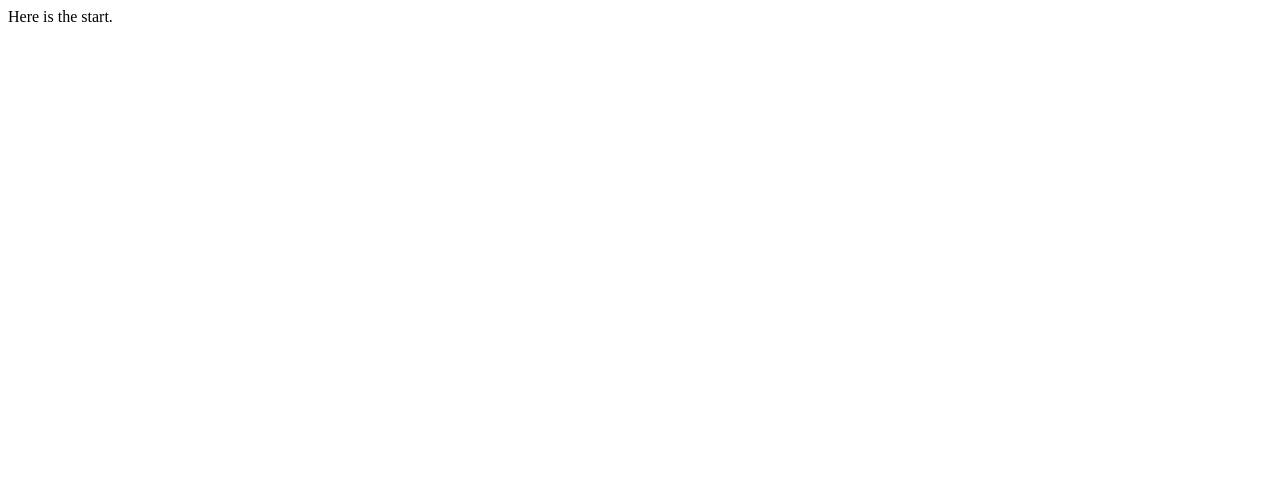
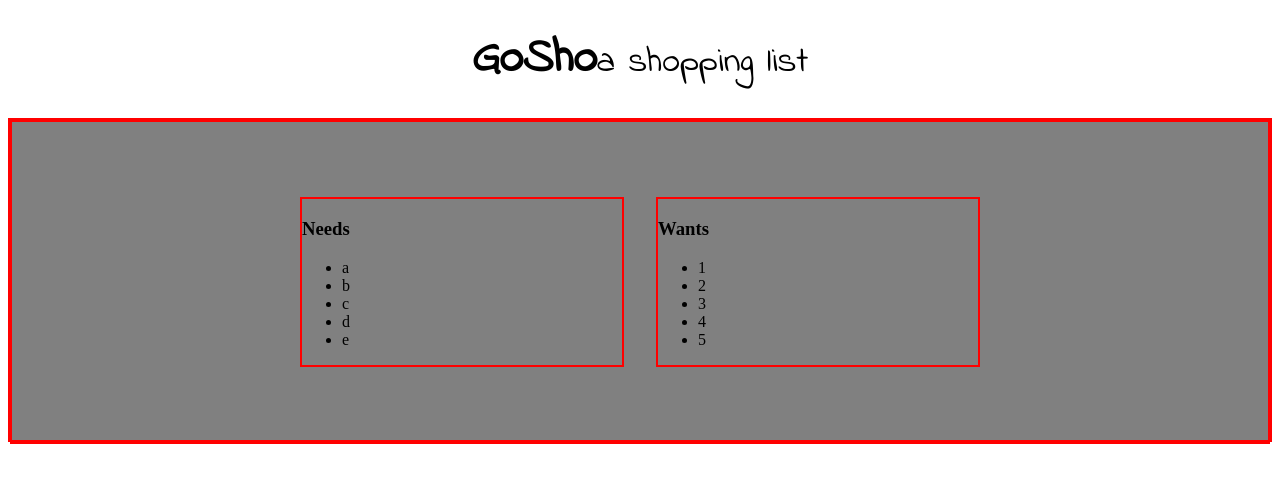
Before and after one commit to ScottTeran/fewd-grocery-list, a plain HTML site: page index.html in a window 1280 px wide. Drawn offline with Linux system fonts and the light colour scheme.

Commit message:
mockup almost complete

```diff
--- a/css/style.css
+++ b/css/style.css
@@ -0,0 +1,55 @@
+/* body {
+	background: url('../images/DeathtoStock_NotStock10.jpg') center center no-repeat;
+	background-size: cover;
+	min-height: 100%;
+} */
+
+div {
+	border: 2px solid red;
+}
+
+header {
+	font-size: 3em;
+	text-align: center;
+	margin-top: 0.5em;
+	font-family: 'Indie Flower', cursive;
+	font-weight: 900;
+
+}
+
+header #subtitle {
+	font-size: 0.75em;
+	font-weight: 400;
+}
+
+.main {
+	background: gray;
+	margin-top: 1.5em;
+	height: 20em;
+}
+
+.flex-container {
+    display: flex;
+    flex-direction: row;
+    flex-wrap: nowrap;
+    justify-content: center;
+    align-content: center;
+    align-items: center;
+    height: 100%;
+}
+
+.flex-item:nth-child(1) {
+    order: 0;
+    flex: 0 1 auto;
+    align-self: auto;
+    width: 20em;
+    margin: 1em;
+}
+
+.flex-item:nth-child(2) {
+    order: 0;
+    flex: 0 1 auto;
+    align-self: auto;
+    width: 20em;
+    margin: 1em;
+}
--- a/index.html
+++ b/index.html
@@ -3,8 +3,36 @@
 <head>
 	<meta charset="UTF-8">
 	<title>GoSho: Shopping List</title>
+	<link rel="stylesheet" href="css/style.css">
+	<link href='http://fonts.googleapis.com/css?family=Indie+Flower' rel='stylesheet' type='text/css'>
 </head>
 <body>
-	Here is the start.
+	<header>GoSho<span id="subtitle">a shopping list</span></header>
+	<div class="main">
+		<div class="flex-container">
+			<div class="flex-item">
+				<h3>Needs</h3>
+				<ul>
+					<li>a</li>
+					<li>b</li>
+					<li>c</li>
+					<li>d</li>
+					<li>e</li>
+				</ul>
+			</div>
+			<div class="flex-item">
+				<h3>Wants</h3>
+				<ul>
+					<li>1</li>
+					<li>2</li>
+					<li>3</li>
+					<li>4</li>
+					<li>5</li>
+				</ul>
+			</div>
+		</div>
+	</div>
+	<footer>
+	</footer>
 </body>
 </html>
```
Also changed, not shown: 1 other file.
